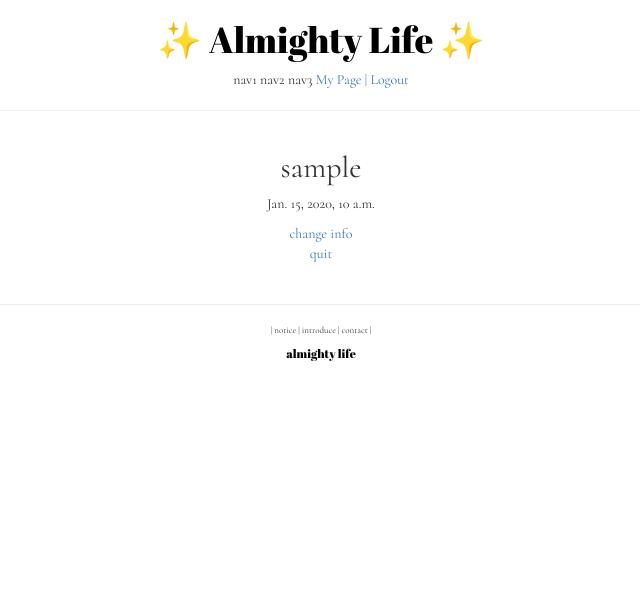
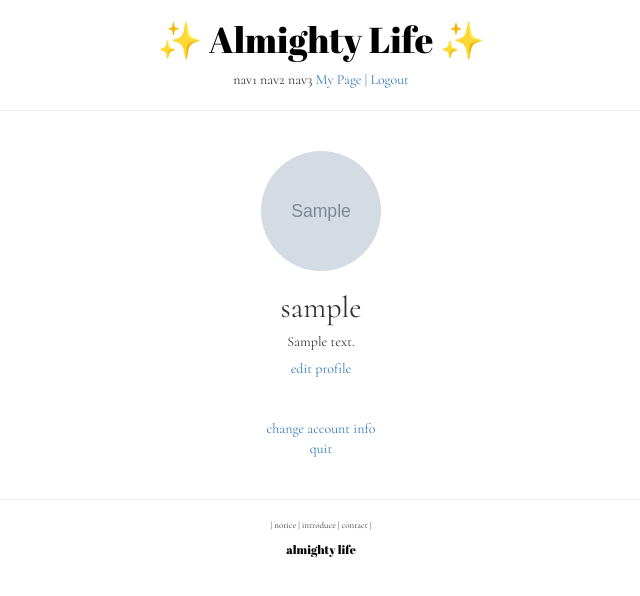
Before and after one commit to isdiscodead/likelion_django_study, a Django app: page /accounts/detail/1 in a window 1280 px wide. Shown: the top 596 px of the page, without its empty margins (319-959 px from the left). Run offline with Django 3.2, Linux system fonts and the light colour scheme; a user stored in the database is signed in; tables that the repository leaves empty hold one stand-in row (values such as "Sample post"); grey boxes marked "Sample" are stand-in pictures; parts of the project's set-up code (start-up, migrations or seed data) failed here and were passed over; some libraries are stand-ins or nearby versions.

Commit message:
add profile update view

```diff
--- a/accountapp/templates/accountapp/detail.html
+++ b/accountapp/templates/accountapp/detail.html
@@ -2,20 +2,20 @@
 
 {% block content %}
     <div class="account_form_div">
+        <div class="account_form_div">
         {% if target_user.profile %}
-            <div>
+                <img src="{{ target_user.profile.image.url }}" alt="profile image" class="profile_img">
                 <h2>{{ target_user.profile.nickname }}</h2>
-            </div>
+                <h5>{{ target_user.profile.message }}</h5>
+                <a href="{% url 'profileapp:update' pk=target_user.profile.pk %}">edit profile</a>
         {% else %}
             <h3><a href="{% url 'profileapp:create' %}">Create Profile</a></h3>
         {% endif %}
+        </div>
 
-        <div>
-            <p>{{ target_user.date_joined }}</p>
-        </div>
         {% if target_user == user %}
             <a href="{% url 'accountapp:update' pk=user.pk %}">
-                change info
+                change account info
             </a><br>
             <a href="{% url 'accountapp:delete' pk=user.pk %}">
                 quit
--- a/almighty/urls.py
+++ b/almighty/urls.py
@@ -13,6 +13,8 @@ Including another URLconf
     1. Import the include() function: from django.urls import include, path
     2. Add a URL to urlpatterns:  path('blog/', include('blog.urls'))
 """
+from django.conf import settings
+from django.conf.urls.static import static
 from django.contrib import admin
 from django.urls import path, include
 
@@ -20,4 +22,4 @@ urlpatterns = [
     path('admin/', admin.site.urls),
     path('accounts/', include('accountapp.urls')),
     path('profiles/', include('profileapp.urls')),
-]
+] + static(settings.MEDIA_URL, document_root=settings.MEDIA_ROOT)
--- a/profileapp/urls.py
+++ b/profileapp/urls.py
@@ -1,10 +1,11 @@
 from django.urls import path
 
-from profileapp.views import ProfileCreateView
+from profileapp.views import ProfileCreateView, ProfileUpdateView
 
 app_name = 'profileapp'
 
 
 urlpatterns = [
-    path('create/', ProfileCreateView.as_view(), name='create')
+    path('create/', ProfileCreateView.as_view(), name='create'),
+    path('update/<int:pk>', ProfileUpdateView.as_view(), name='update'),
 ]
--- a/static/base.css
+++ b/static/base.css
@@ -30,3 +30,10 @@
     max-width: 40%;
     margin: 4rem auto;
 }
+
+/* profile */
+.profile_img {
+    height: 12rem;
+    width: 12rem;
+    border-radius:20rem;
+}
--- a/templates/head.html
+++ b/templates/head.html
@@ -14,7 +14,7 @@
     <link href="https://fonts.googleapis.com/css2?family=Noto+Serif+KR&display=swap" rel="stylesheet">
 
     <!-- default style sheet -->
-    <link rel="stylesheet" type="text/css" href="{% static 'base.css'%}?after">
+    <link rel="stylesheet" type="text/css" href="{% static 'base.css'%}">
 
     <!-- @font-face -->
     <style>
```
Also changed, not shown: profileapp/decorators.py (added, +12 -0 lines), profileapp/templates/profileapp/update.html (added, +16 -0 lines), profileapp/views.py (+15 -4 lines).
